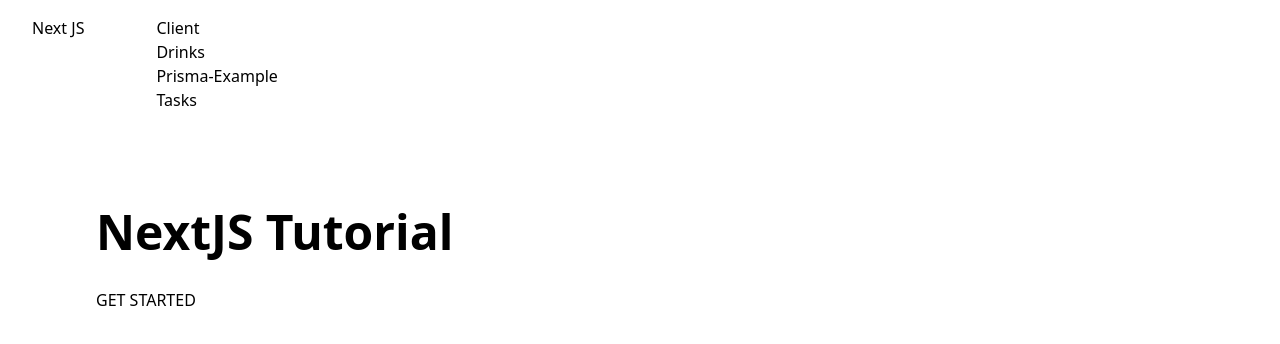
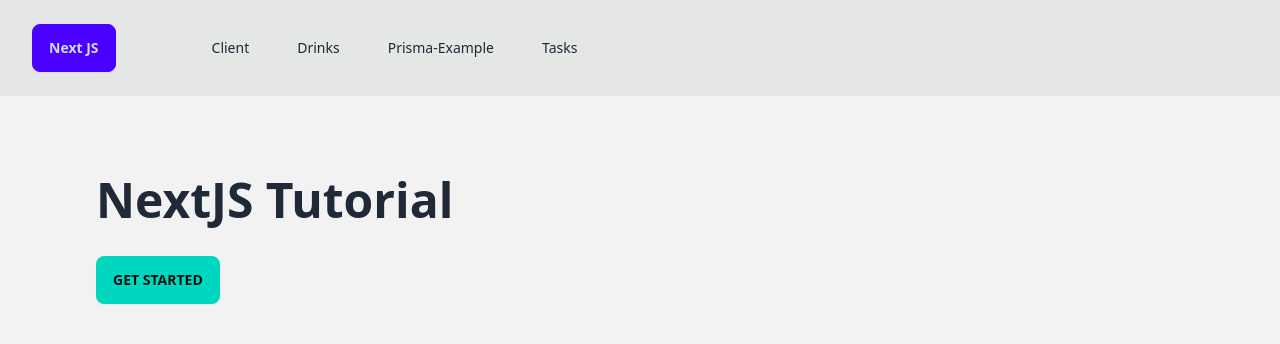
Before and after one commit to luis-tolentino/nextjs-tutorial-production, a Next.js app: page / in a window 1280 px wide. Shown: the top 344 px of the page. Built offline with nearby package versions, Linux system fonts and the light colour scheme.

Commit message:
no changges

```diff
--- a/tailwind.config.js
+++ b/tailwind.config.js
@@ -14,5 +14,5 @@
       },
     },
   },
-  plugins: [],
+  plugins: [require("@tailwindcss/typography"), require("daisyui")],
 };
```
